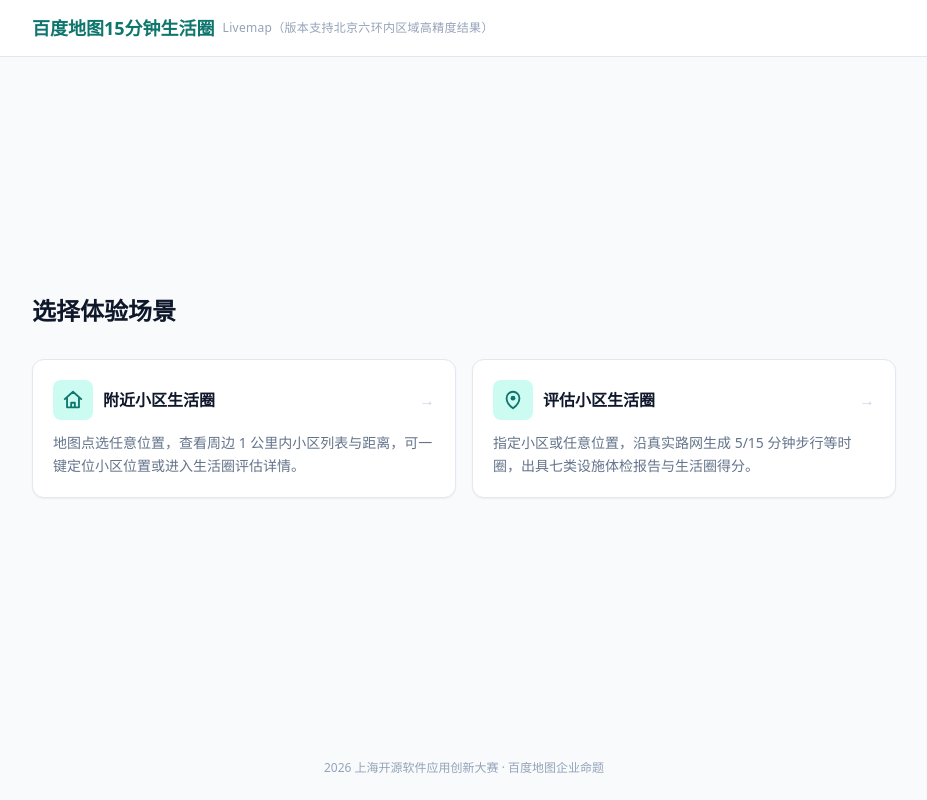
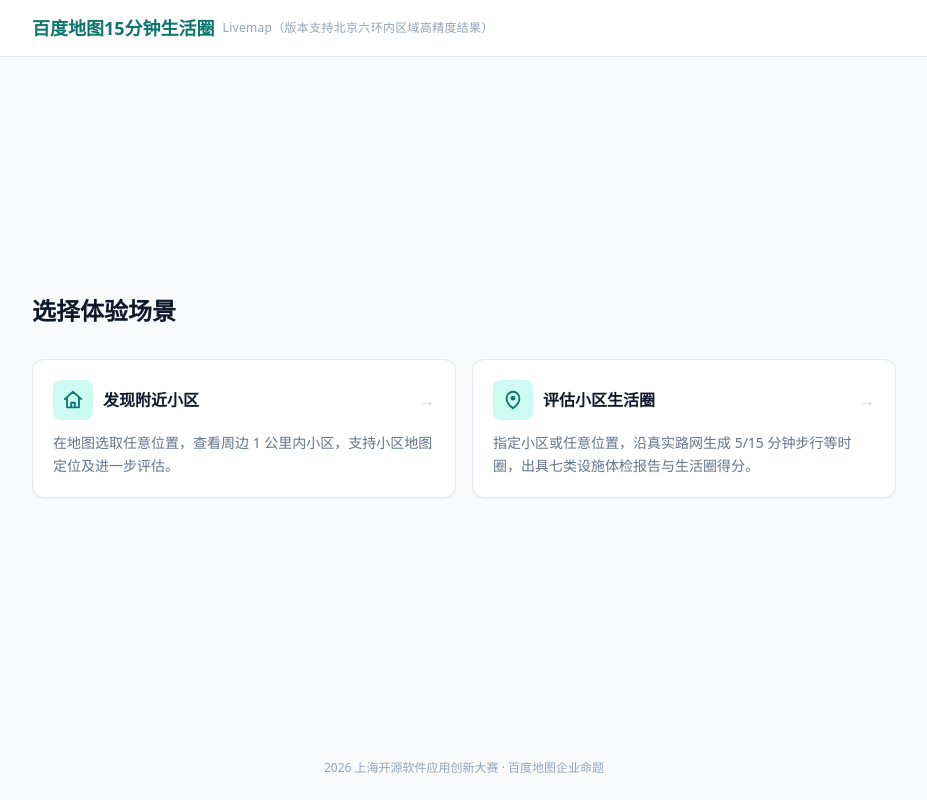
Before and after one commit to jeffreytanhao-eng/Baidu-Livemap, a Next.js app in the folder apps/web/: page / in a window 1280 px wide. Shown: the whole page, without its empty margins (176-1103 px from the left). Built offline with nearby package versions, Linux system fonts and the light colour scheme.

Commit message:
首页场景卡文案调整：改为发现附近小区并简化描述

```diff
--- a/apps/web/app/page.tsx
+++ b/apps/web/app/page.tsx
@@ -3,8 +3,8 @@
 const ENTRIES = [
   {
     href: "/nearby",
-    title: "附近小区生活圈",
-    desc: "地图点选任意位置，查看周边 1 公里内小区列表与距离，可一键定位小区位置或进入生活圈评估详情。",
+    title: "发现附近小区",
+    desc: "在地图选取任意位置，查看周边 1 公里内小区，支持小区地图定位及进一步评估。",
     icon: (
       <svg width="22" height="22" viewBox="0 0 24 24" fill="none" aria-hidden>
         <path
```
